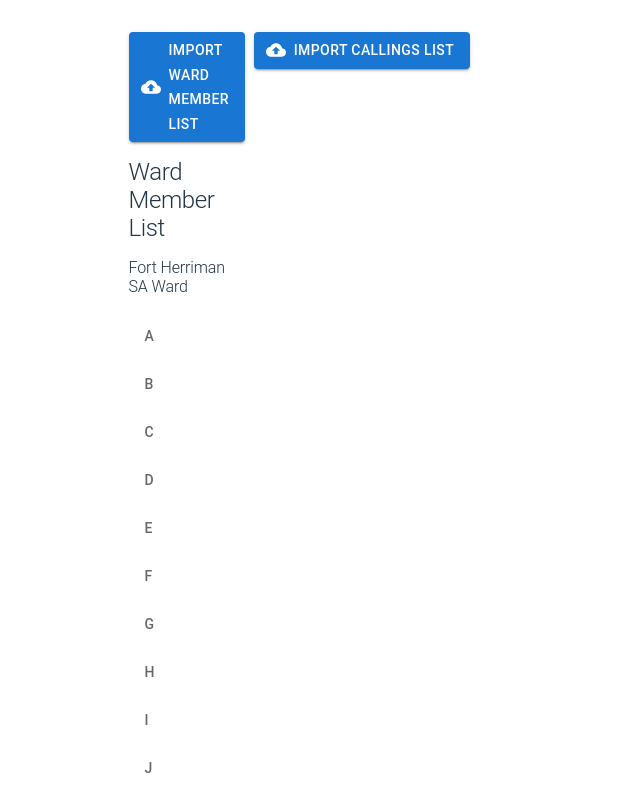
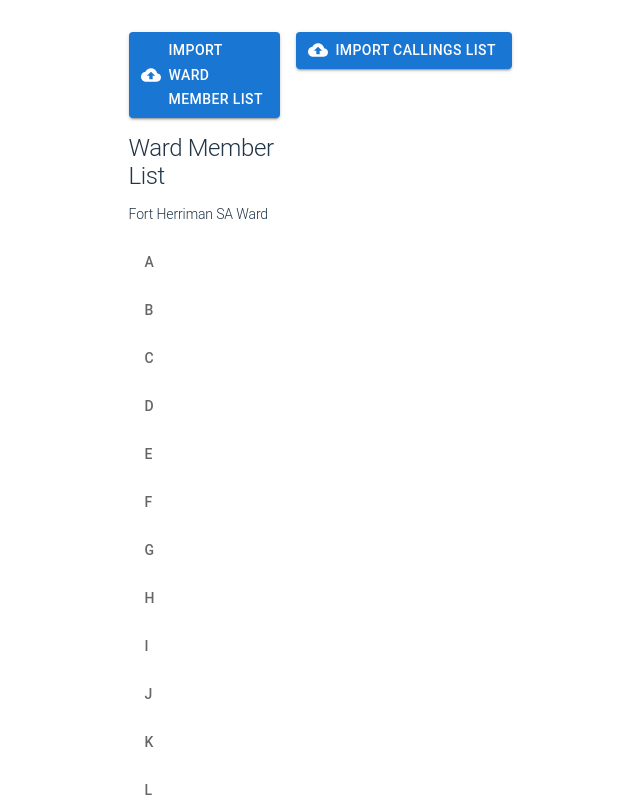
Before and after one commit to jamisonj/calling-planner-2, a React (Vite) app: page / in a window 1280 px wide. Shown: the top 800 px of the page, without its empty margins (269-909 px from the left). Built offline with nearby package versions, Linux system fonts and the light colour scheme.

Commit message:
Fixed more display issues.

```diff
--- a/src/App.tsx
+++ b/src/App.tsx
@@ -9,10 +9,10 @@ function App() {
   return (
     <Box sx={{ flexGrow: 1 }}>
       <Grid container spacing={2}>
-        <Grid item xs={3}>
+        <Grid item xs={4}>
           <NamesList/>
         </Grid>
-        <Grid item xs={9}>
+        <Grid item xs={8}>
           <CallingsList/>
         </Grid>
       </Grid>
--- a/src/components/NamesList.tsx
+++ b/src/components/NamesList.tsx
@@ -64,7 +64,7 @@ function NamesList() {
             <Typography sx={{ mt: 2, mb: 2, fontSize: 24 }} variant="h1" component="div">
                 Ward Member List
             </Typography>
-            <Typography sx={{ mt: 2, mb: 2, fontSize: 16 }} variant="h2" component="div">
+            <Typography sx={{ mt: 2, mb: 2, fontSize: 14 }} variant="h2" component="div">
                 Fort Herriman SA Ward
             </Typography>
             <List
@@ -94,12 +94,14 @@ function NamesList() {
                                 sx={{
                                     color: 'white'
                                 }}>
-                                    <Typography sx={{ fontSize: 16 }} variant="h2" component="div">
+                                    <Typography sx={{ fontSize: 18 }} variant="h2" component="div">
                                         {member?.name}
                                     </Typography>
                                     <List>
                                         {getPositions(member)?.map((position) => (
-                                            <ListItem key={`item-${position?.uuid}`} sx={{ padding: 0, fontSize: 14 }}>{position?.positionTypeName} - {position?.unitName}</ListItem>
+                                            <ListItem key={`item-${position?.uuid}`} sx={{ marginBottom: 1, marginTop: 1, padding: 0, fontSize: 12 }}>
+                                                 {position?.positionTypeName} ({position?.unitName})
+                                            </ListItem>
                                         ))}
                                     </List>
                             </ListItemText>
```
